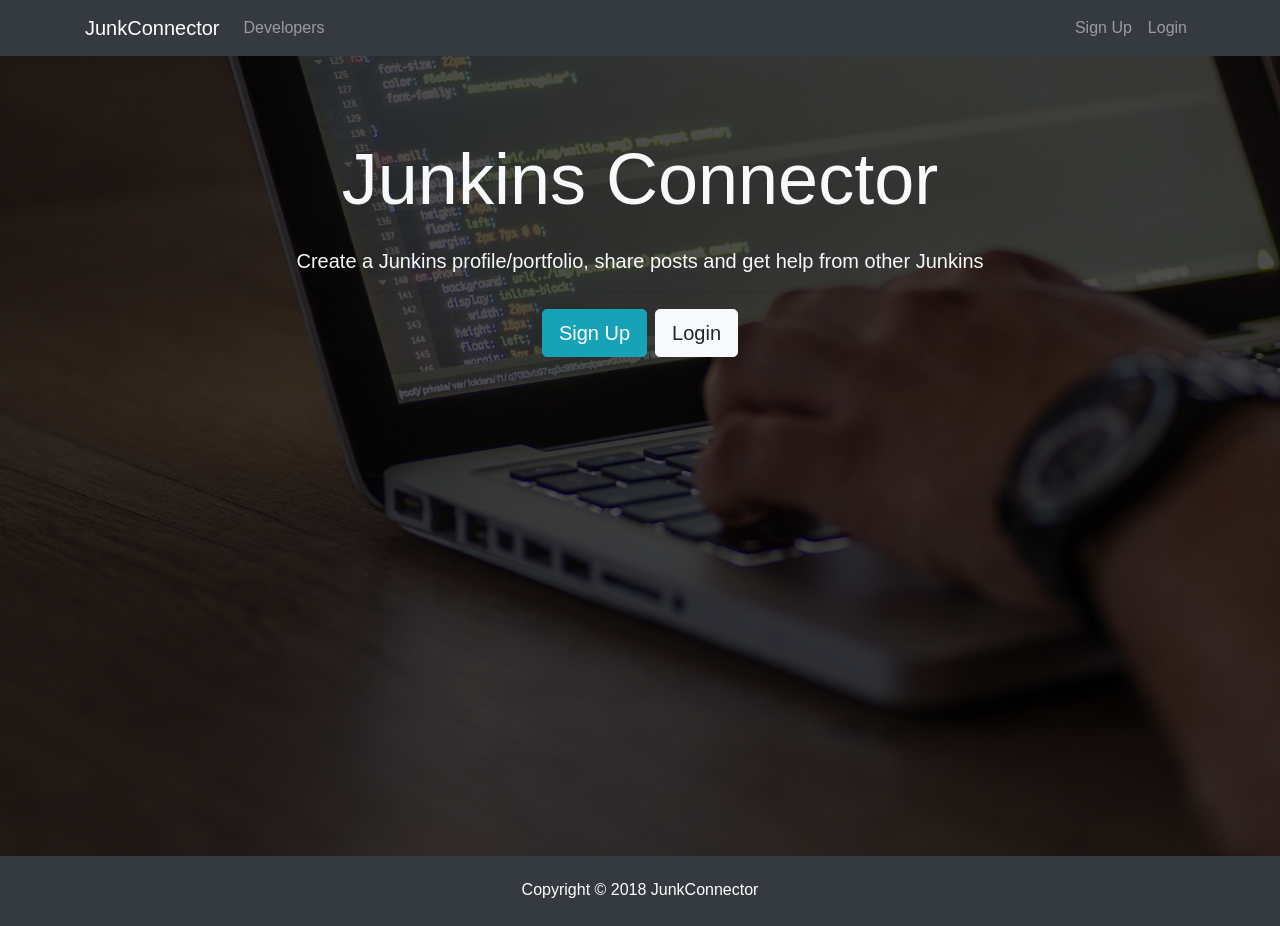
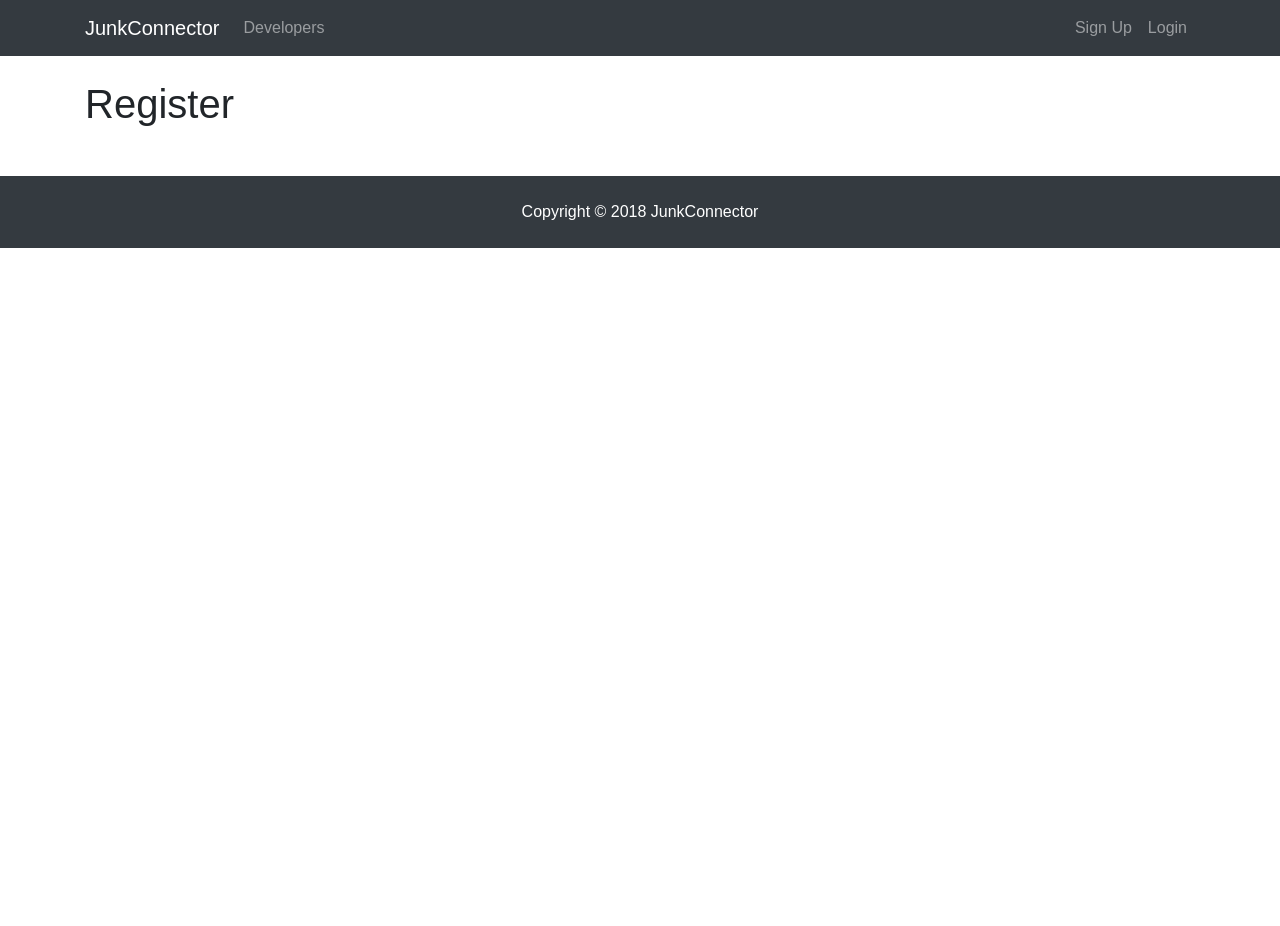
Before and after one commit to geoklown/MERNdevconnect, a React (Create React App) app in the folder client/: page /Register in a window 1280 px wide. After the commit the page ends 800 px from the top, so only its background shows below. Built offline with nearby package versions, Linux system fonts and the light colour scheme.

Commit message:
Add Routes to layout components navbar

```diff
--- a/client/src/App.js
+++ b/client/src/App.js
@@ -3,6 +3,8 @@
 import Navbar from './components/layout/Navbar';
 import Footer from './components/layout/Footer';
 import Landing from './components/layout/Landing';
+import Register from './components/auth/register';
+import Login from './components/auth/login';
 import './App.css';
 
 class App extends Component {
@@ -11,7 +13,11 @@
       <Router>
         <div className="App">
           <Navbar />
-          <Landing />
+          <Route exact path="/" component={Landing} />
+          <div className="container">
+            <Route exact path="/Register" component={Register} />
+            <Route exact path="/Login" component={Login} />
+          </div>
           <Footer />
         </div>
       </Router>
--- /dev/null
+++ b/client/src/components/auth/login.js
@@ -0,0 +1,12 @@
+import React, { Component } from 'react';
+
+class Login extends Component {
+  render() {
+    return (
+      <div>
+        <h1>Login</h1>
+      </div>
+    );
+  }
+}
+export default Login;
--- /dev/null
+++ b/client/src/components/auth/register.js
@@ -0,0 +1,12 @@
+import React, { Component } from 'react';
+
+class Register extends Component {
+  render() {
+    return (
+      <div>
+        <h1>Register</h1>
+      </div>
+    );
+  }
+}
+export default Register;
--- a/client/src/components/layout/Navbar.js
+++ b/client/src/components/layout/Navbar.js
@@ -1,4 +1,5 @@
 import React, { Component } from 'react';
+import { Link } from 'react-router-dom';
 
 class Navbar extends Component {
   render() {
@@ -6,9 +7,9 @@
       <div>
         <nav className="navbar navbar-expand-sm navbar-dark bg-dark mb-4">
           <div className="container">
-            <a className="navbar-brand" href="landing.html">
+            <Link className="navbar-brand" to="/">
               JunkConnector
-            </a>
+            </Link>
             <button
               className="navbar-toggler"
               type="button"
@@ -21,23 +22,23 @@
             <div className="collapse navbar-collapse" id="mobile-nav">
               <ul className="navbar-nav mr-auto">
                 <li className="nav-item">
-                  <a className="nav-link" href="profiles.html">
+                  <Link className="nav-link" to="/profiles">
                     {' '}
                     Developers
-                  </a>
+                  </Link>
                 </li>
               </ul>
 
               <ul className="navbar-nav ml-auto">
                 <li className="nav-item">
-                  <a className="nav-link" href="register.html">
+                  <Link className="nav-link" to="/register">
                     Sign Up
-                  </a>
+                  </Link>
                 </li>
                 <li className="nav-item">
-                  <a className="nav-link" href="login.html">
+                  <Link className="nav-link" to="/login">
                     Login
-                  </a>
+                  </Link>
                 </li>
               </ul>
             </div>
```
